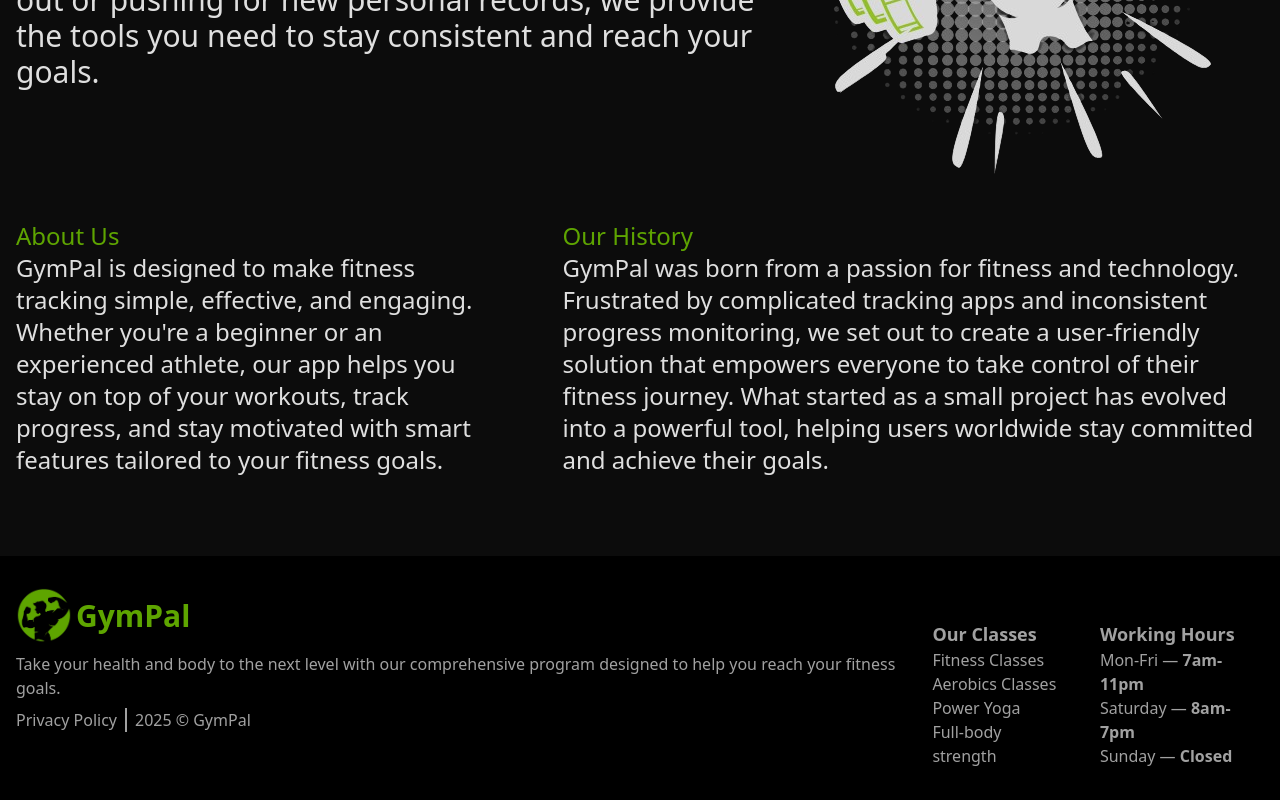
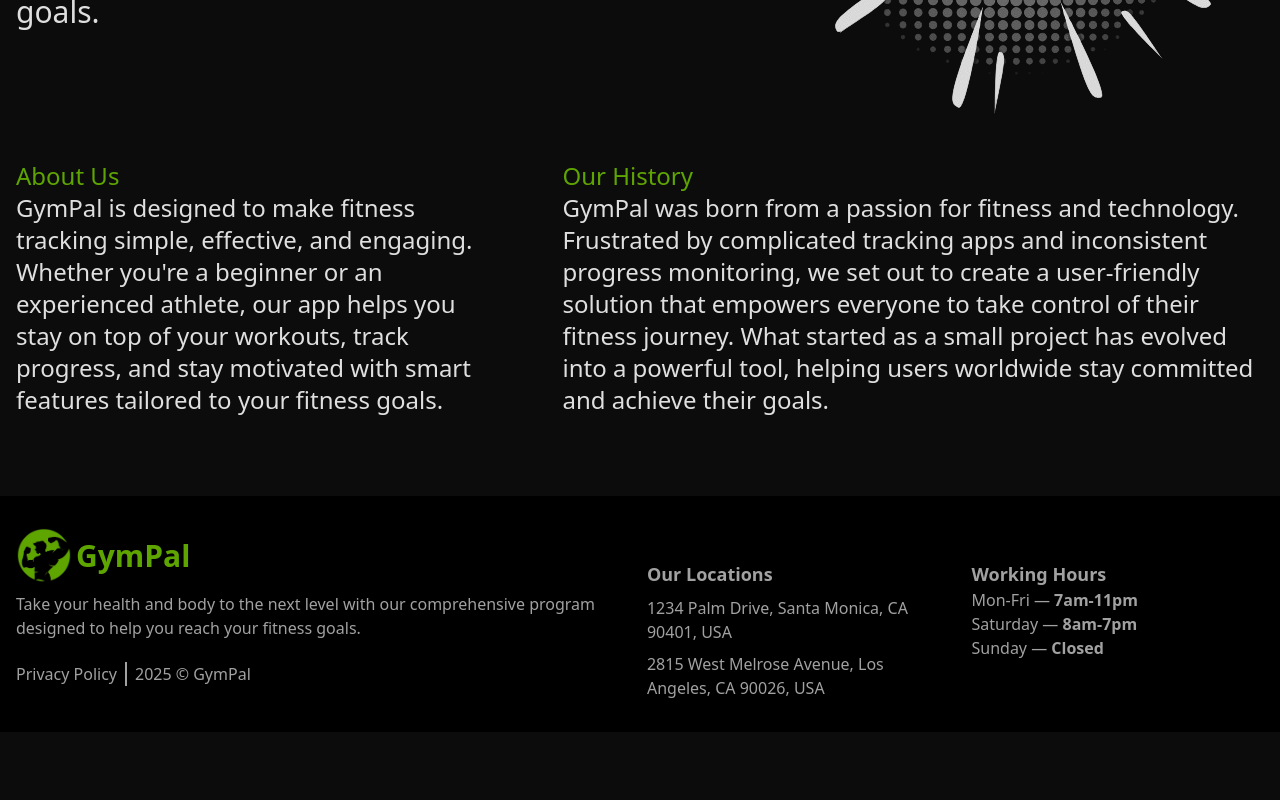
Before and after one commit to michelezedda/gympal, a React (Vite) app: page /about in a window 1280 px wide. Shown: the part 608-1408 px from the top of the page. After the commit the page ends 1340 px from the top, so only its background shows below. Built offline with nearby package versions, Linux system fonts and the light colour scheme; what tailwindcss-motion would draw is missing.

Commit message:
project completed

```diff
--- a/src/components/Banner.jsx
+++ b/src/components/Banner.jsx
@@ -3,7 +3,7 @@ import React from "react";
 function Banner() {
   return (
     <>
-      <div className="flex flex-col place-items-center bg-[url(/media/banner.png)] bg-cover bg-center lg:bg-[50%_1%] bg-no-repeat py-30 2xl:py-50 font-semibold text-2xl lg:text-4xl xl:text-5xl xl:leading-16 mt-20">
+      <div className="flex flex-col place-items-center bg-[url(/media/banner.png)] bg-cover bg-center bg-no-repeat py-30 font-semibold text-2xl lg:text-4xl mt-20">
         <h3>Need a Fitness Trainer?</h3>
         <p>
           Call{" "}
--- a/src/components/Footer.jsx
+++ b/src/components/Footer.jsx
@@ -3,44 +3,41 @@ import React from "react";
 function Footer() {
   return (
     <>
-      <div className="flex flex-col lg:flex-row justify-around bg-black px-4 py-8 text-neutral-400">
-        <div className="flex flex-col items-start gap-2">
+      <footer className="flex flex-col lg:flex-row bg-black px-4 py-8 text-neutral-400">
+        <div className="mx-auto max-w-screen-xl flex flex-col lg:flex-row justify-between">
+          <div className="flex flex-col items-start gap-2 basis-1/2">
             <div className="flex gap-1 items-center">
               <img src="/media/logo.png" alt="GymPal logo" className="h-14" />
               <span className="text-lime-600 font-bold text-3xl">GymPal</span>
             </div>
             <div className="flex">
               <p>
-              Take your health and body to the next level with our comprehensive
-              program designed to help you reach your fitness goals.
+                Take your health and body to the next level with our
+                comprehensive program designed to help you reach your fitness
+                goals.
               </p>
             </div>
-          <div className="flex items-center">
+            <div className="flex items-center basis-1/2">
               Privacy Policy <hr className="h-6 border-1 mx-2" />
               {new Date().getFullYear()} &#169; GymPal
             </div>
           </div>
           <div className="flex flex-col lg:flex-row gap-8 mt-8">
-          <ul>
-            <p className="font-semibold text-lg">Our Classes</p>
-            <li className="hover:font-semibold cursor-pointer">
-              Fitness Classes
-            </li>
-            <li className="hover:font-semibold cursor-pointer">
-              Aerobics Classes
-            </li>
-            <li className="hover:font-semibold cursor-pointer">Power Yoga</li>
-            <li className="hover:font-semibold cursor-pointer">
-              Full-body strength
-            </li>
-          </ul>
+            <div className="flex flex-col gap-2 basis-1/2">
+              <p className="font-semibold text-lg">Our Locations</p>
+              <span>1234 Palm Drive, Santa Monica, CA 90401, USA</span>
+              <span>2815 West Melrose Avenue, Los Angeles, CA 90026, USA</span>
+            </div>
+            <div className="basis-1/2">
               <ul>
                 <p className="font-semibold text-lg">Working Hours</p>
                 <li>
-              Mon-Fri &#x2015; <span className="font-semibold">7am-11pm</span>
+                  Mon-Fri &#x2015;{" "}
+                  <span className="font-semibold">7am-11pm</span>
                 </li>
                 <li>
-              Saturday &#x2015; <span className="font-semibold">8am-7pm</span>
+                  Saturday &#x2015;{" "}
+                  <span className="font-semibold">8am-7pm</span>
                 </li>
                 <li>
                   Sunday &#x2015; <span className="font-semibold">Closed</span>
@@ -48,6 +45,8 @@ function Footer() {
               </ul>
             </div>
           </div>
+        </div>
+      </footer>
     </>
   );
 }
--- a/src/components/plans/Plans.jsx
+++ b/src/components/plans/Plans.jsx
@@ -4,7 +4,7 @@ import plans from "../../data/plans";
 function Plans() {
   return (
     <>
-      <div className="flex flex-col place-items-center mt-20 2xl:mt-40">
+      <div className="flex flex-col place-items-center mt-30 xl:mt-40">
         <h3 className="text-4xl lg:text-6xl text-lime-600 font-bold">
           OUR PLANS
         </h3>
--- a/src/data/trainers.js
+++ b/src/data/trainers.js
@@ -38,27 +38,15 @@ const trainers = [
   },
   {
     id: 4,
-    name: "Laura Flex",
-    class: "Pilates Instructor",
-    pic: lauraPic,
-  },
-  {
-    id: 5,
     name: "Chris Iron",
     class: "Weightlifting Coach",
     pic: chrisPic,
   },
   {
-    id: 6,
-    name: "Sophie Sprint",
+    id: 5,
+    name: "Sophie Flex",
     class: "Running Coach",
     pic: sophiePic,
-  },
-  {
-    id: 7,
-    name: "Max Pump",
-    class: "Personal Trainer",
-    pic: maxPic,
   },
 ];
 
--- a/src/pages/About.jsx
+++ b/src/pages/About.jsx
@@ -8,7 +8,7 @@ function About() {
       <div className="mx-auto max-w-screen-xl flex flex-col gap-6 items-center justify-center mt-40 mb-20">
         <div className="flex flex-col items-center flex-between mx-4">
           <h2 className="text-4xl lg:text-6xl font-bold text-lime-600 text-center mb-6">
-            UNLOCK YOUR FULL POTENTIAL WITH GymPal!
+            Unlock your full potential with GymPal!
           </h2>
           <div className="flex flex-col lg:flex-row justify-center items-center">
             <p className="text-xl lg:text-3xl">
--- a/src/pages/Checkout.jsx
+++ b/src/pages/Checkout.jsx
@@ -1,7 +1,6 @@
 import Navbar from "../components/Navbar";
 import Footer from "../components/Footer";
 import { useState, useEffect } from "react";
-import { useNavigate } from "react-router-dom";
 import toast, { Toaster } from "react-hot-toast";
 import { useAppContext } from "../context/AppContext";
 
@@ -14,7 +13,6 @@ function Checkout() {
   });
 
   const { selectedPlan, scrollToTop } = useAppContext();
-  const navigate = useNavigate();
 
   const handleSubmit = (e) => {
     e.preventDefault();
@@ -22,11 +20,6 @@ function Checkout() {
       `You’re strong ${formData.firstName} ${formData.lastName}, but not strong enough to break through this demo!`
     );
   };
-
-  // Redirect if no plan is selected
-  useEffect(() => {
-    if (!selectedPlan) navigate("/plans");
-  }, [selectedPlan, navigate]);
 
   // Scroll to top
   useEffect(() => {
@@ -36,10 +29,10 @@ function Checkout() {
   return (
     <>
       <Navbar />
-      <div className="mx-auto max-w-screen-xl mt-26 mb-20 px-4">
-        <div className="flex flex-col items-center justify-center gap-4">
-          <h2 className="text-2xl">You're almost there Pal! 🎉</h2>
-          <p className="text-lg">
+      <div className="mx-auto max-w-screen-xl mt-30 mb-20 px-4 min-h-screen">
+        <div className="flex flex-col items-center justify-center gap-4 xl:gap-6 xl:">
+          <h2 className="text-2xl xl:text-4xl">You're almost there Pal! 🎉</h2>
+          <p className="text-lg xl:text-2xl">
             You’ve selected the{" "}
             <strong className="text-lime-600">
               {selectedPlan.title.toUpperCase()}
@@ -115,10 +108,10 @@ function Checkout() {
                   $ {selectedPlan.price}
                 </strong>
               </span>
-              <button className="text-neutral-950 bg-neutral-400 hover:bg-lime-600 duration-300 rounded-lg px-4 py-2 cursor-pointer active:scale-98 font-semibold mt-8 mx-10 text-md xl:text-xl border-2 border-white hover:border-lime-400">
-                CHECKOUT
-              </button>
             </div>
+            <button className="text-neutral-950 bg-neutral-400 hover:bg-lime-600 duration-300 rounded-lg px-4 py-2 cursor-pointer active:scale-98 font-semibold mt-8 text-md xl:text-xl border-2 border-white hover:border-lime-400 mb-4">
+              CHECKOUT
+            </button>
             <Toaster />
           </form>
         </div>
--- a/src/pages/PlansPage.jsx
+++ b/src/pages/PlansPage.jsx
@@ -7,7 +7,7 @@ function PlansPage() {
   return (
     <>
       <Navbar />
-      <div className="mt-34 mx-auto max-w-screen-xl">
+      <div className="mx-auto max-w-screen-xl mb-50">
         <Plans />
       </div>
       <Banner />
--- a/src/pages/Schedule.jsx
+++ b/src/pages/Schedule.jsx
@@ -22,7 +22,7 @@ function Schedule() {
           {
             className: "Body Building",
             time: "10 AM - 12 AM",
-            trainer: trainers[7],
+            trainer: trainers[4],
           },
           { className: "Yoga", time: "2 PM - 3 PM", trainer: trainers[2] },
           {
@@ -36,17 +36,17 @@ function Schedule() {
           {
             className: "Pilates",
             time: "8 AM - 9:30 AM",
-            trainer: trainers[0],
+            trainer: trainers[1],
           },
           {
             className: "Body Building",
             time: "4 PM - 6 PM",
-            trainer: trainers[5],
+            trainer: trainers[3],
           },
           {
             className: "Self-Defense",
             time: "8 PM - 9 PM",
-            trainer: trainers[3],
+            trainer: trainers[5],
           },
         ];
       case "Wednesday":
@@ -64,7 +64,7 @@ function Schedule() {
           {
             className: "Boxing",
             time: "4 PM - 5:30 PM",
-            trainer: trainers[6],
+            trainer: trainers[0],
           },
         ];
       case "Thursday":
@@ -72,7 +72,7 @@ function Schedule() {
           {
             className: "Kickboxing",
             time: "10:00 AM - 11:30 AM",
-            trainer: trainers[7],
+            trainer: trainers[3],
           },
           {
             className: "Body Building",
@@ -113,7 +113,7 @@ function Schedule() {
           {
             className: "Body Building",
             time: "11 AM - 13 PM",
-            trainer: trainers[6],
+            trainer: trainers[4],
           },
           {
             className: "Self-Defense",
@@ -151,13 +151,13 @@ function Schedule() {
             >
               <div className="mx-auto max-w-screen-xl w-full flex flex-col lg:flex-row justify-between">
                 <div className="flex justify-between items-center gap-6 px-4 basis-2/4">
-                  <p className="flex flex-col">
+                  <p className="flex flex-col basis-1/3">
                     <strong>Class</strong> {c.className}
                   </p>
-                  <p className="flex flex-col">
+                  <p className="flex flex-col basis-1/3">
                     <strong>Time</strong> {c.time}
                   </p>
-                  <p className="flex flex-col">
+                  <p className="flex flex-col basis-1/3">
                     <strong>Trainer</strong> {c.trainer.name}
                   </p>
                 </div>
```
Lines whose indentation alone changed are shown as unchanged.
